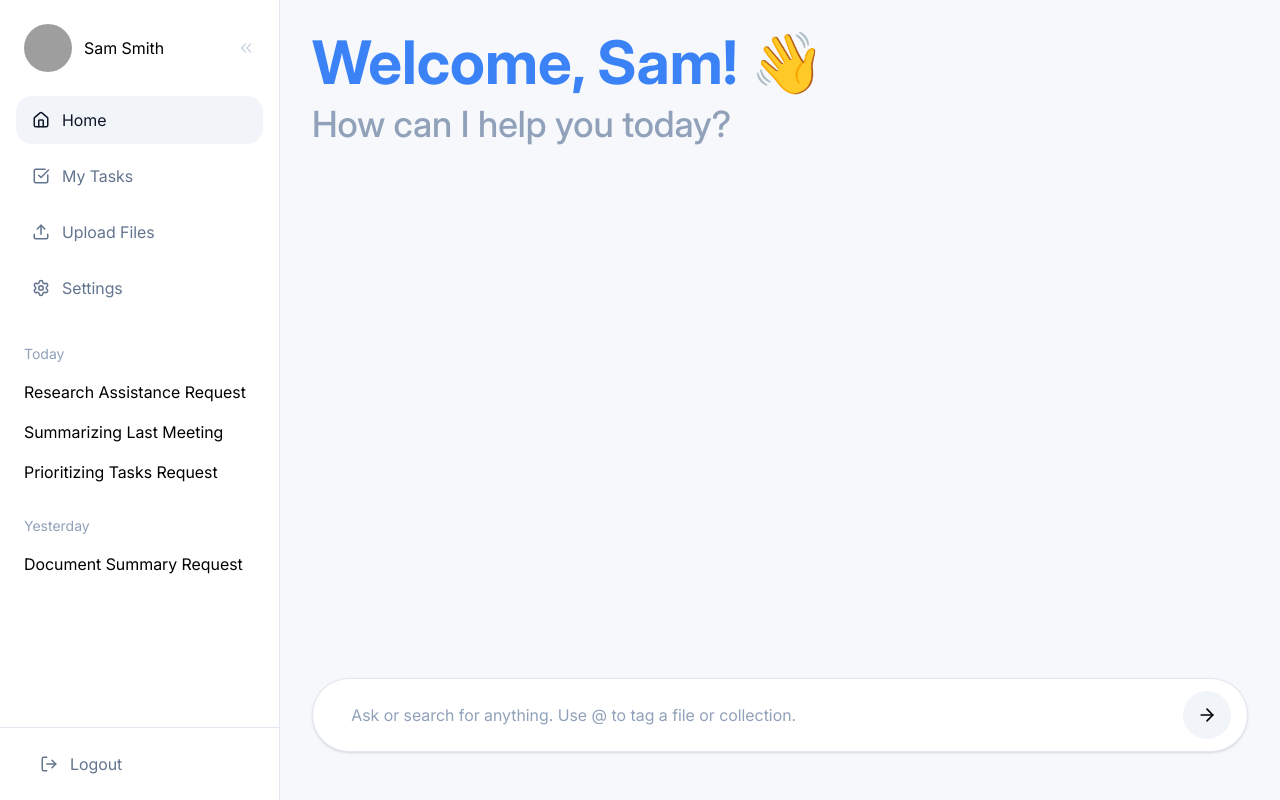
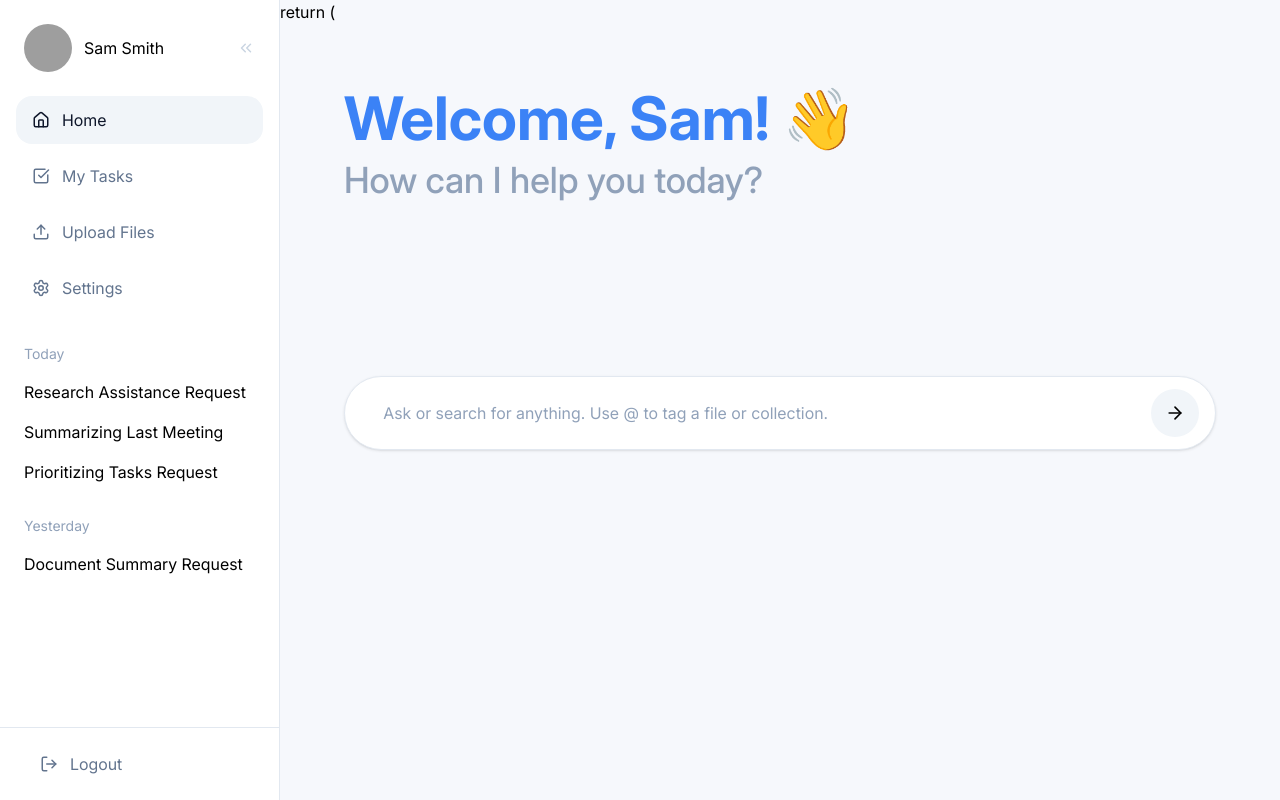
Before and after one commit to elmira-orooji/advanced-rag-system, a React (Vite) app in the folder frontend/my-rag-app/: page /home in a window 1280 px wide. Built offline with nearby package versions, Linux system fonts and the light colour scheme; grey boxes are pictures that could not be loaded.

Commit message:
redesign-Animation for Home section

```diff
--- a/frontend/my-rag-app/src/pages/DashboardPage.tsx
+++ b/frontend/my-rag-app/src/pages/DashboardPage.tsx
@@ -2,6 +2,7 @@ import { useState } from "react";
 import { useEffect } from "react";
 import ChatInput from "../components/ChatInput";
 import TasksPage from "../pages/TasksPage";
+import { motion } from "framer-motion";
 import {
   useChatHistory,
 } from "../hooks/useChatHistory";
@@ -92,7 +93,24 @@ const handleSendMessage = (
 
   return (
   <>
-  <div className="h-full flex flex-col">
+  return (
+  <motion.div
+    initial={{
+      opacity: 0,
+      y: 20,
+      filter: "blur(8px)",
+    }}
+    animate={{
+      opacity: 1,
+      y: 0,
+      filter: "blur(0px)",
+    }}
+    transition={{
+      duration: 0.55,
+      ease: [0.22, 1, 0.36, 1],
+    }}
+    className="flex-1 p-8"
+  >
     <main className="flex-1 p-8 flex flex-col gap-8">
 
        {/* Header */}
@@ -121,6 +139,6 @@ const handleSendMessage = (
     </div>
 
     </main>
-    </div>
+    </motion.div>
   </>
 )}
```
